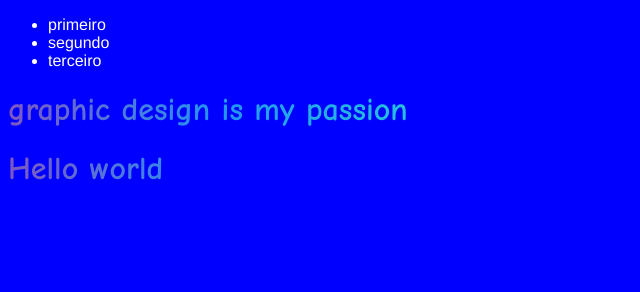
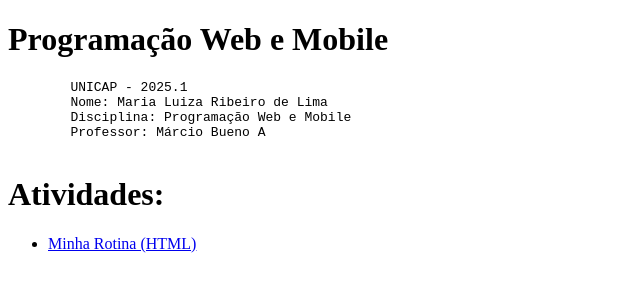
Before and after one commit to mlrlima/2025.1-Programacao-web-e-mobile, a plain HTML site: page index.html in a window 1280 px wide. Shown: the whole page, without its empty margins (0-640 px from the left). Drawn offline with Linux system fonts and the light colour scheme.

Commit message:
minha rotina

```diff
--- a/index.html
+++ b/index.html
@@ -1,37 +1,24 @@
 <!DOCTYPE html>
-<html lang="en">
-<head>
-    <meta charset="UTF-8">
-    <meta name="viewport" content="width=device-width, initial-scale=1.0">
-    <title>hello world</title>
-    <link rel="stylesheet" href="style.css">
-</head>
-<body>
-    <nav>
-        <ul>
-            <li>
-                <a>primeiro</a>
-            </li>
-            <li>
-                <a>segundo</a>
-            </li>
-            <li>
-                <a>terceiro</a>
-            </li>
-        </ul>
-    </nav>
+<html>
+  <head>
+    <meta charset="UTF-8" />
+    <title>Programação Web e Mobile</title>
+  </head>
+  <body>
+    <h1>Programação Web e Mobile</h1>
 
-    <header>
+    <pre>
+        UNICAP - 2025.1
+        Nome: Maria Luiza Ribeiro de Lima
+        Disciplina: Programação Web e Mobile
+        Professor: Márcio Bueno A
+    </pre>
 
-    </header>
+    <h1>Atividades:</h1>
 
-    <h1>
-        <a>graphic design is my passion</a>
-    </h1>
+    <ul>
+      <li><a href="./minha_rotina_html/index.html">Minha Rotina (HTML)</a></li>
+    </ul>
 
-    <h1>
-        <a>Hello world</a>
-    </h1>
-
-</body>
+  </body>
 </html>
```
Also changed, not shown: minha_rotina_html/contato.html (added, +18 -0 lines), minha_rotina_html/index.html (added, +25 -0 lines).
